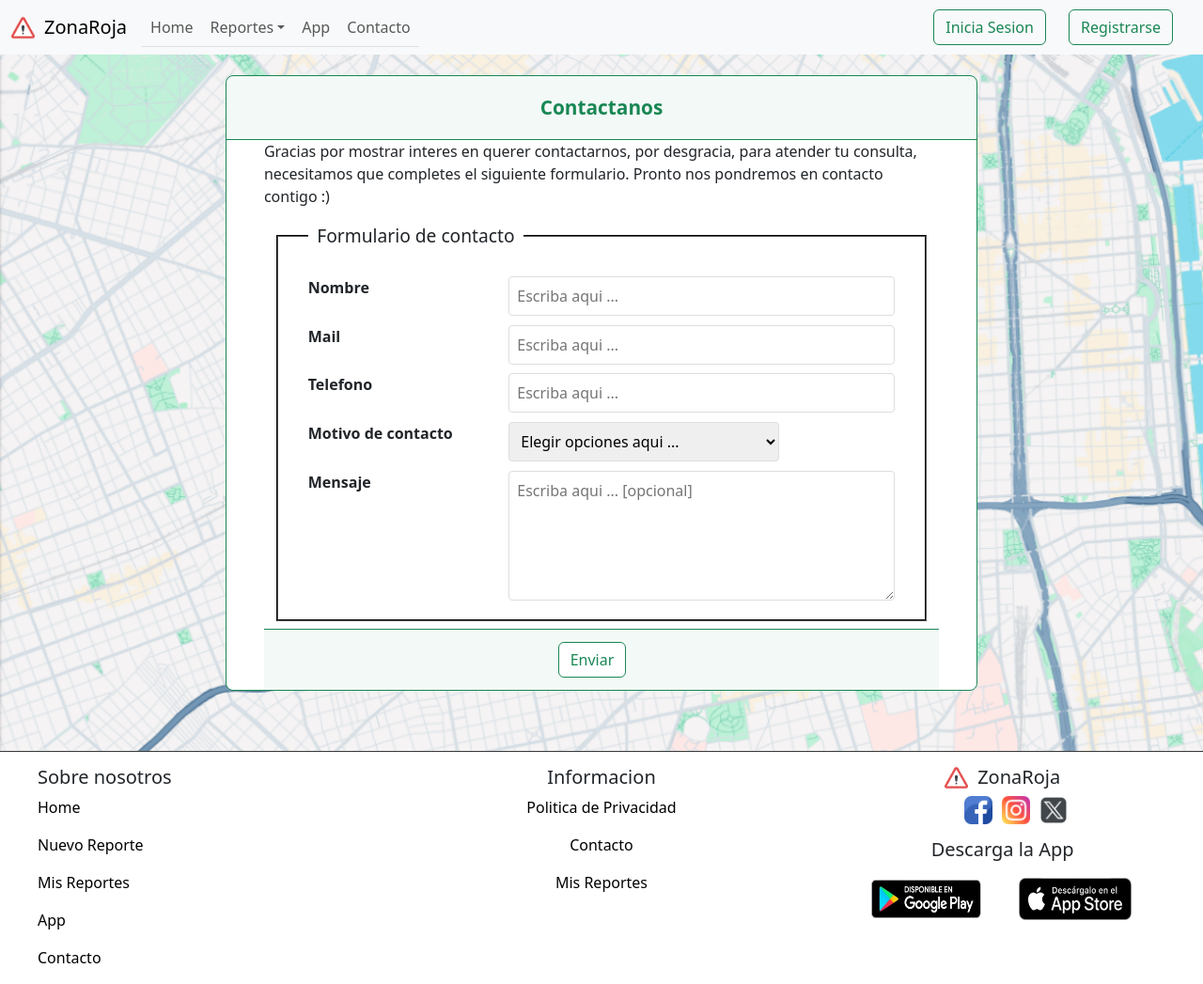
After one commit to leticia-ramirez/nullptr, a Python web app: template front/templates/contacto.html in a window 1280 px wide. The commit adds this page. Shown: the whole page at 94% size. Run offline with Jinja, Linux system fonts and the light colour scheme; the template is opened without the code that fills it, so the values that code supplies are empty.

Commit message:
pagina de contacto basica

```diff
--- a/front/static/css/style.css
+++ b/front/static/css/style.css
@@ -283,7 +283,14 @@ footer .padding .footer-primera a:hover, footer .padding .footer-segunda a:hover
     color: red;
 }
 
-/* CSS para reporte.html */
+
+/*
+ *
+ *
+ * CSS para reporte.html
+ *
+ *
+ */
 
 /* Recomiendo poner el contenido de los templates en un div con id="content" */
 
@@ -351,7 +358,14 @@ legend {
     background-color: rgb(25, 135, 84);
 }
 
-/* CSS para download.html */
+
+/*
+ *
+ *
+ * CSS para download.html
+ *
+ *
+ */
 
 #content_jumbotron {
     margin-top: 13vh;
@@ -380,3 +394,100 @@ legend {
     font-weight: 500;
     color: black;
 }
+
+
+/*
+ *
+ *
+ * CSS para contacto.html
+ *
+ *
+ */
+
+#formulario-centrado {
+    margin-top: 10vh;
+    width: 100%;
+    max-width: 800px;
+    background-color: white;
+    border: 1px solid rgb(25, 135, 84);
+    border-radius: 8px;
+    display: flex;
+    flex-direction: column;
+    align-items: center;
+    margin-left: auto;
+    margin-right: auto;
+}
+
+#formulario-centrado > h2 {
+    font-size: 1.3em;
+    font-weight: bold;
+    color: rgb(25, 135, 84);
+    background-color: rgba(25, 135, 84, 0.05);
+    padding: 1em;
+    width: 100%;
+    text-align: center;
+    border-bottom: 1px solid rgb(25, 135, 84);
+    margin: 0;
+}
+
+#formulario-centrado form {
+    width: 90%;
+    max-width: 100%;
+}
+
+fieldset {
+    border: 2px groove black;
+    padding: 1em 2em;
+    font-size: 1em;
+    margin: 0 0.8em 0.5em 0.8em;
+}
+
+fieldset > div {
+    padding: 0.3em 0;
+}
+
+legend {
+    font-size: 1.2em;
+    margin-left: 0;
+    padding: 0 0.5em;
+}
+
+.seccion_contacto {
+    display: grid;
+    grid-template-columns: 1fr 2fr;
+    gap: 0.5em;
+}
+
+.seccion_contacto > input,
+.seccion_contacto > select,
+.seccion_contacto > textarea {
+    width: 100%;
+    padding: 0.5em;
+    border: 1px solid #ddd;
+    border-radius: 4px;
+    box-sizing: border-box;
+}
+
+.seccion_contacto > label {
+    text-align: left;
+    font-weight: bold;
+    margin-right: 10px;
+}
+
+#seccion_submit {
+    background-color: rgba(25, 135, 84, 0.05);
+    display: flex;
+    flex-direction: column;
+    align-items: center;
+    padding: 0.8em 0.5em;
+    border-top: 1px solid rgb(25, 135, 84);
+    width: 100%;
+}
+
+#seccion_submit > input {
+    background-color: white;
+}
+
+#seccion_submit > input:hover {
+    background-color: rgb(25, 135, 84);
+}
--- /dev/null
+++ b/front/templates/contacto.html
@@ -0,0 +1,155 @@
+<!DOCTYPE html>
+<html lang="en">
+
+<head>
+    <meta charset="UTF-8">
+    <meta name="viewport" content="width=device-width, initial-scale=1.0">
+    <title>ZonaRoja| Inicio</title>
+    <link rel="shortcut icon" href="../static/img/advertencia.png" type="image/x-icon">
+    <link href="https://cdn.jsdelivr.net/npm/bootstrap@5.3.3/dist/css/bootstrap.min.css" rel="stylesheet"
+        integrity="sha384-QWTKZyjpPEjISv5WaRU9OFeRpok6YctnYmDr5pNlyT2bRjXh0JMhjY6hW+ALEwIH" crossorigin="anonymous">
+    <link rel="stylesheet" href="../static/css/style.css">
+    <link rel="preconnect" href="https://fonts.googleapis.com">
+    <link rel="preconnect" href="https://fonts.gstatic.com" crossorigin>
+    <link
+        href="https://fonts.googleapis.com/css2?family=Roboto:ital,wght@0,100;0,300;0,400;0,500;0,700;0,900;1,100;1,300;1,400;1,500;1,700;1,900&display=swap"
+        rel="stylesheet">
+</head>
+
+<body>
+    <header class="wrapper container-fluid">
+        <nav class="navbar navbar-expand-lg bg-body-tertiary">
+            <div class="container-fluid">
+                <img src="../static/img/advertencia.png" alt="alert" width="25px" height="25px">
+                <a class="navbar-brand" href="#">ZonaRoja</a>
+                <button class="navbar-toggler" type="button" data-bs-toggle="collapse"
+                    data-bs-target="#navbarSupportedContent" aria-controls="navbarSupportedContent"
+                    aria-expanded="false" aria-label="Toggle navigation">
+                    <span class="navbar-toggler-icon"></span>
+                </button>
+                <div class="collapse navbar-collapse" id="navbarSupportedContent">
+                    <ul class="nav-tabs navbar-nav me-auto mb-2 mb-lg-0">
+                        <li class="nav-item">
+                            <a class="nav-link" aria-current="page" href="#">Home</a>
+                        </li>
+                        <li class="nav-item dropdown">
+                            <a class="nav-link dropdown-toggle" href="#" id="navbarDropdown" role="button"
+                                data-bs-toggle="dropdown" aria-expanded="false">Reportes</a>
+                            <ul class="dropdown-menu" aria-labelledby="navbarDropdown">
+                                <li><a class="dropdown-item" href="#">Nuevo Reporte</a></li>
+                                <li><a class="dropdown-item" href="#">Mis Reportes</a></li>
+                            </ul>
+                        </li>
+                        <li class="nav-item">
+                            <a class="nav-link" href="#">App</a>
+                        </li>
+                        <li class="nav-item">
+                            <a class="nav-link" href="#">Contacto</a>
+                        </li>
+                    </ul>
+                    <div class="justify-content-end">
+                        <button class="btn btn-outline-success borde-size" type="submit">Inicia Sesion</button>
+                        <button class="btn btn-outline-success borde-size" type="submit">Registrarse</button>
+                    </div>
+                </div>
+            </div>
+        </nav>
+    </header>
+
+
+<!-- BLOQUE DE FLASK -->
+
+    <div id="formulario-centrado">
+        <h2>Contactanos</h2>
+        <form action="" method="post" class="reporte">
+            <div>
+                <p>Gracias por mostrar interes en querer contactarnos, por desgracia, para atender tu consulta, necesitamos que completes el siguiente formulario. Pronto nos pondremos en contacto contigo :)</p>
+            </div>
+            <fieldset>
+                <legend> Formulario de contacto </legend>
+                    <div class="seccion_contacto">
+                        <label for="nombre">Nombre</label>
+                        <input type="text" name="nombre" id="nombre" placeholder="Escriba aqui ..." required>
+                    </div>
+                    <div class="seccion_contacto">
+                        <label for="correo">Mail</label>
+                        <input type="correo" name="correo" id="correo" placeholder="Escriba aqui ..." required>
+                    </div>
+                    <div class="seccion_contacto">
+                        <label for="telefono">Telefono</label>
+                        <input type="telefono" name="telefono" pattern="11[0-9]{8}" id="telefono" placeholder="Escriba aqui ..." required>
+                    </div>
+                    <div class="seccion_contacto">
+                        <label for="incidencia">Motivo de contacto</label>
+                        <select name="incidencia" id="incidencia" required>
+                            <option value="">Elegir opciones aqui ... </option>
+                            <option value="">Reporte mal cargado</option>
+                            <option value="">La aplicacion no funciona</option>
+                            <option value="">No puedo ver el mapa en mi zona</option>
+                            <option value="">Otros</option>
+                        </select>
+                    </div>
+                    <div class="seccion_contacto">
+                        <label for="mensaje">Mensaje</label>
+                        <textarea rows="5" name="mensaje" id="mensaje" placeholder="Escriba aqui ... [opcional]" required></textarea>
+                    </div>
+            </fieldset>
+        <div id="seccion_submit">
+            <input id="submit" class="btn btn-outline-success borde-size" type="submit" value="Enviar">
+        </div>
+        </form>
+    </div>
+
+<!-- FIN BLOQUE -->
+
+    <footer class="footer container-fluid">
+        <div class="row padding">
+            <div class="col-12 col-lg-4 footer-primera">
+                <h6>Sobre nosotros</h6>
+                <p class="fw-light"><a href="#">Home</a></p>
+                <p class="fw-light"><a href="#">Nuevo Reporte</a></p>
+                <p class="fw-light"><a href="#">Mis Reportes</a></p>
+                <p class="fw-light"><a href="#">App</a></p>
+                <p class="fw-light"><a href="#">Contacto</a></p>
+            </div>
+            <div class="col-12 col-lg-4 footer-segunda text-center">
+                <h6>Informacion</h6>
+                <p class="fw-light"><a href="#">Politica de Privacidad</a></p>
+                <p class="fw-light"><a href="#">Contacto</a></p>
+                <p class="fw-light"><a href="#">Mis Reportes</a></p>
+            </div>
+            <div class="col-12 col-lg-4 footer-tercera text-center mx-auto">
+                <div class="inline">
+                    <img src="../static/img/advertencia.png" alt="alert" width="25px" height="25px">
+                    <h6>ZonaRoja</h6>
+                </div>
+
+                <div class="contenedordos">
+                    <div>
+                        <img src="../static/img/facebook.png" alt="icono de facebook" height="30" width="30">
+                    </div>
+                    <div>
+                        <img src="../static/img/instagram.png" alt="icono de instagram" height="30" width="30">
+                    </div>
+                    <div>
+                        <img src="../static/img/logotipos.png" alt="icono de twitter" height="30" width="30">
+                    </div>
+                </div>
+                <h6>Descarga la App</h6>
+                <div class="contenedortres">
+                    <div>
+                        <img src="../static/img/Banner_GooglePlay.png" alt="icono de facebook" width="130px" height="65px">
+                    </div>
+                    <div>
+                        <img src="../static/img/banner-app-store.png" alt="icono de instagram" width="120px" height="45px">
+                    </div>
+                </div>
+            </div>
+        </div>
+    </footer>
+    <script src="https://cdn.jsdelivr.net/npm/bootstrap@5.3.3/dist/js/bootstrap.bundle.min.js"
+        integrity="sha384-YvpcrYf0tY3lHB60NNkmXc5s9fDVZLESaAA55NDzOxhy9GkcIdslK1eN7N6jIeHz"
+        crossorigin="anonymous"></script>
+</body>
+
+</html>
```
Also changed, not shown: 3 other files.
